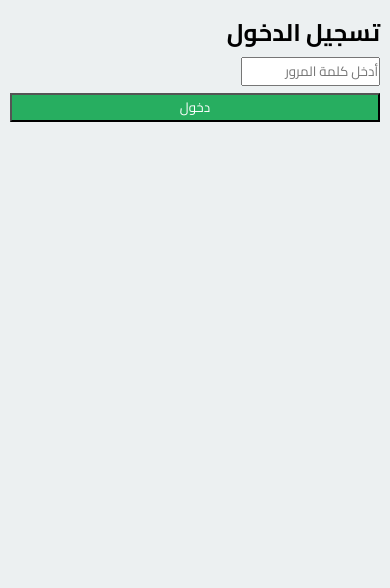
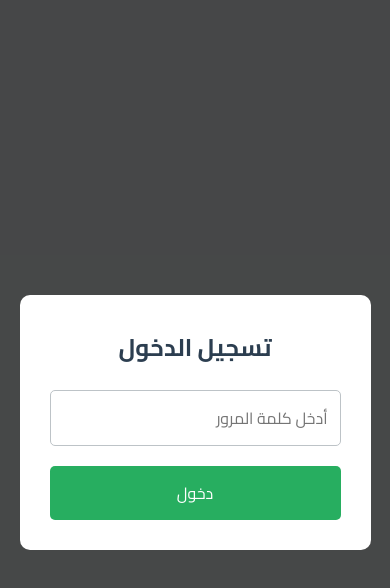
Before and after one commit to azam2015sql-cloud/Trucks, a plain HTML site: page index.html in a window 390 px wide. Drawn offline with Linux system fonts and the light colour scheme.

Commit message:
Update style.css

```diff
--- a/style.css
+++ b/style.css
@@ -376,4 +376,56 @@ dialog button {
     dialog {
         padding: 20px 15px;
     }
+    .login-screen {
+    position: fixed;
+    top: 0;
+    left: 0;
+    width: 100%;
+    height: 100%;
+    background-color: rgba(0, 0, 0, 0.7);
+    display: flex;
+    justify-content: center;
+    align-items: center;
+    z-index: 1000;
 }
+
+.login-container {
+    background-color: white;
+    padding: 30px;
+    border-radius: 10px;
+    width: 90%;
+    max-width: 400px;
+    text-align: center;
+}
+
+.login-container h2 {
+    color: var(--primary-blue);
+    margin-bottom: 20px;
+}
+
+.login-container input {
+    width: 100%;
+    padding: 12px;
+    margin-bottom: 15px;
+    border: 1px solid var(--medium-grey);
+    border-radius: 5px;
+    font-size: 1rem;
+}
+
+.login-container button {
+    width: 100%;
+    padding: 12px;
+    background-color: var(--secondary-green);
+    color: white;
+    border: none;
+    border-radius: 5px;
+    font-size: 1rem;
+    cursor: pointer;
+    transition: background-color 0.3s;
+}
+
+.login-container button:hover {
+    background-color: #219653;
+}
+
+}
```
